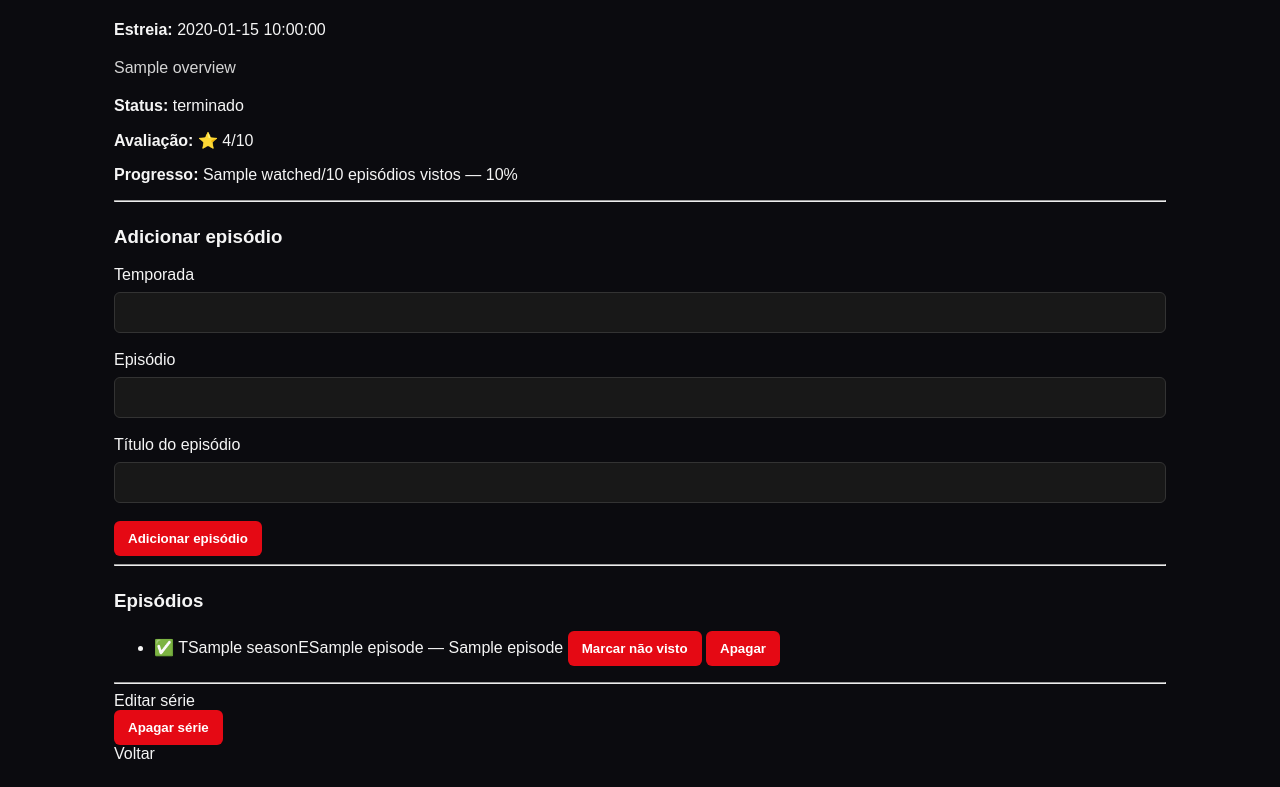
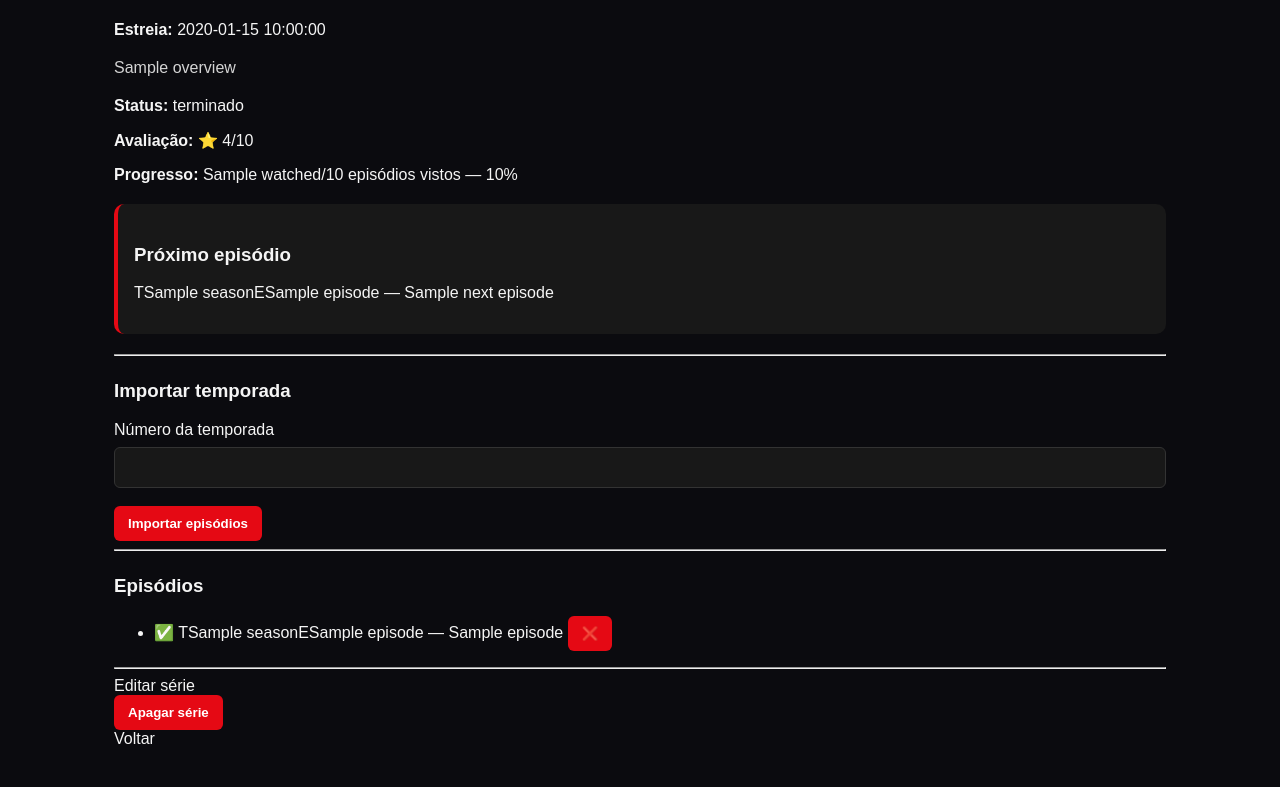
Before and after one commit to Diogo-Viegas/tvpi, a Flask app: template templates/series_detail.html in a window 1280 px wide. Shown: the part 373-1160 px from the top of the page. After the commit the page ends 1117 px from the top, so only its background shows below. Run offline with Flask 3, Linux system fonts and the light colour scheme; the template is opened without the code that fills it: most values are stand-ins (such as "Sample title", 1, 10 or a date in 2020); grey boxes marked "Sample" are stand-in pictures.

```diff
--- a/app.py
+++ b/app.py
@@ -1,6 +1,7 @@
 from tmdb import search_tv_show
 from flask import Flask, render_template, request, redirect, url_for
 from database import get_db, init_db
+from tmdb import get_season_episodes
 
 app = Flask(__name__)
 
@@ -97,11 +98,16 @@ def series_detail(series_id):
         ORDER BY season ASC, episode ASC
         """,
         (series_id,)
-    ).fetchall()
-
+        ).fetchall()
     total = len(episodes)
     watched = sum(1 for ep in episodes if ep["watched"])
     progress = int((watched / total) * 100) if total > 0 else 0
+
+    next_episode = None
+    for ep in episodes:
+        if not ep["watched"]:
+            next_episode = ep
+            break
 
     db.close()
 
@@ -111,7 +117,8 @@ def series_detail(series_id):
         episodes=episodes,
         total=total,
         watched=watched,
-        progress=progress
+        progress=progress,
+        next_episode=next_episode
     )
 
 @app.route("/series/<int:series_id>/edit", methods=["GET", "POST"])
@@ -237,5 +244,40 @@ def delete_episode(episode_id):
     db.close()
 
     return redirect(url_for("series_detail", series_id=series_id))
+
+@app.route("/series/<int:series_id>/import-season", methods=["POST"])
+def import_season(series_id):
+    season_number = int(request.form["season"])
+
+    db = get_db()
+
+    show = db.execute(
+        "SELECT * FROM series WHERE id = ?",
+        (series_id,)
+    ).fetchone()
+
+    if not show or not show["tmdb_id"]:
+        db.close()
+        return "Série sem ligação TMDB", 400
+
+    episodes = get_season_episodes(show["tmdb_id"], season_number)
+
+    for ep in episodes:
+        db.execute(
+            """
+            INSERT OR IGNORE INTO episodes (series_id, season, episode, title)
+            VALUES (?, ?, ?, ?)
+            """,
+            (series_id, ep["season"], ep["episode"], ep["title"])
+        )
+
+    db.commit()
+    db.close()
+
+    return redirect(url_for("series_detail", series_id=series_id))
+
+
+
+
 if __name__ == "__main__":
     app.run(host="0.0.0.0", port=5000, debug=True)
--- a/schema.sql
+++ b/schema.sql
@@ -20,5 +20,6 @@ CREATE TABLE episodes (
     title TEXT,
     watched INTEGER NOT NULL DEFAULT 0,
     watched_at TIMESTAMP,
-    FOREIGN KEY(series_id) REFERENCES series(id)
+    FOREIGN KEY(series_id) REFERENCES series(id),
+    UNIQUE(series_id, season, episode)
 );
--- a/static/style.css
+++ b/static/style.css
@@ -165,3 +165,10 @@ input, select {
         grid-template-columns: 1fr;
     }
 }
+.next-episode {
+    background: #181818;
+    border-left: 4px solid #e50914;
+    padding: 16px;
+    border-radius: 10px;
+    margin: 20px 0;
+}
--- a/templates/series_detail.html
+++ b/templates/series_detail.html
@@ -26,22 +26,31 @@
     <strong>Progresso:</strong>
     {{ watched }}/{{ total }} episódios vistos — {{ progress }}%
 </p>
-
+{% if next_episode %}
+    <div class="next-episode">
+        <h3>Próximo episódio</h3>
+        <p>
+            T{{ next_episode["season"] }}E{{ next_episode["episode"] }}
+            {% if next_episode["title"] %}
+                — {{ next_episode["title"] }}
+            {% endif %}
+        </p>
+    </div>
+{% elif total > 0 %}
+    <div class="next-episode">
+        <h3>🎉 Série em dia!</h3>
+        <p>Todos os episódios registados foram vistos.</p>
+    </div>
+{% endif %}
 <hr>
 
-<h3>Adicionar episódio</h3>
+<h3>Importar temporada</h3>
 
-<form method="POST" action="/series/{{ show['id'] }}/episodes/add">
-    <label>Temporada</label>
+<form method="POST" action="/series/{{ show['id'] }}/import-season">
+    <label>Número da temporada</label>
     <input type="number" name="season" min="1" required>
 
-    <label>Episódio</label>
-    <input type="number" name="episode" min="1" required>
-
-    <label>Título do episódio</label>
-    <input type="text" name="title">
-
-    <button type="submit">Adicionar episódio</button>
+    <button type="submit">Importar episódios</button>
 </form>
 
 <hr>
@@ -67,16 +76,16 @@
                 <form method="POST" action="/episodes/{{ ep['id'] }}/toggle" style="display:inline;">
                     <button type="submit">
                         {% if ep["watched"] %}
-                            Marcar não visto
+                            ❌
                         {% else %}
-                            Marcar visto
+                            👁️
                         {% endif %}
                     </button>
                 </form>
-
+<!--
                 <form method="POST" action="/episodes/{{ ep['id'] }}/delete" style="display:inline;">
                     <button type="submit">Apagar</button>
-                </form>
+                </form> -->
             </li>
         {% endfor %}
     </ul>
--- a/tmdb.py
+++ b/tmdb.py
@@ -47,3 +47,33 @@ def search_tv_show(query):
         "poster_url": poster_url,
         "first_air_date": show.get("first_air_date")
     }
+
+def get_season_episodes(tmdb_id, season_number):
+    url = f"{TMDB_BASE_URL}/tv/{tmdb_id}/season/{season_number}"
+
+    headers = {
+        "Authorization": f"Bearer {TMDB_TOKEN}",
+        "accept": "application/json"
+    }
+
+    params = {
+        "language": "pt-PT"
+    }
+
+    response = requests.get(url, headers=headers, params=params, timeout=5)
+    response.raise_for_status()
+
+    data = response.json()
+
+    episodes = data.get("episodes", [])
+
+    result = []
+
+    for ep in episodes:
+        result.append({
+            "season": season_number,
+            "episode": ep.get("episode_number"),
+            "title": ep.get("name")
+        })
+
+    return result
```
